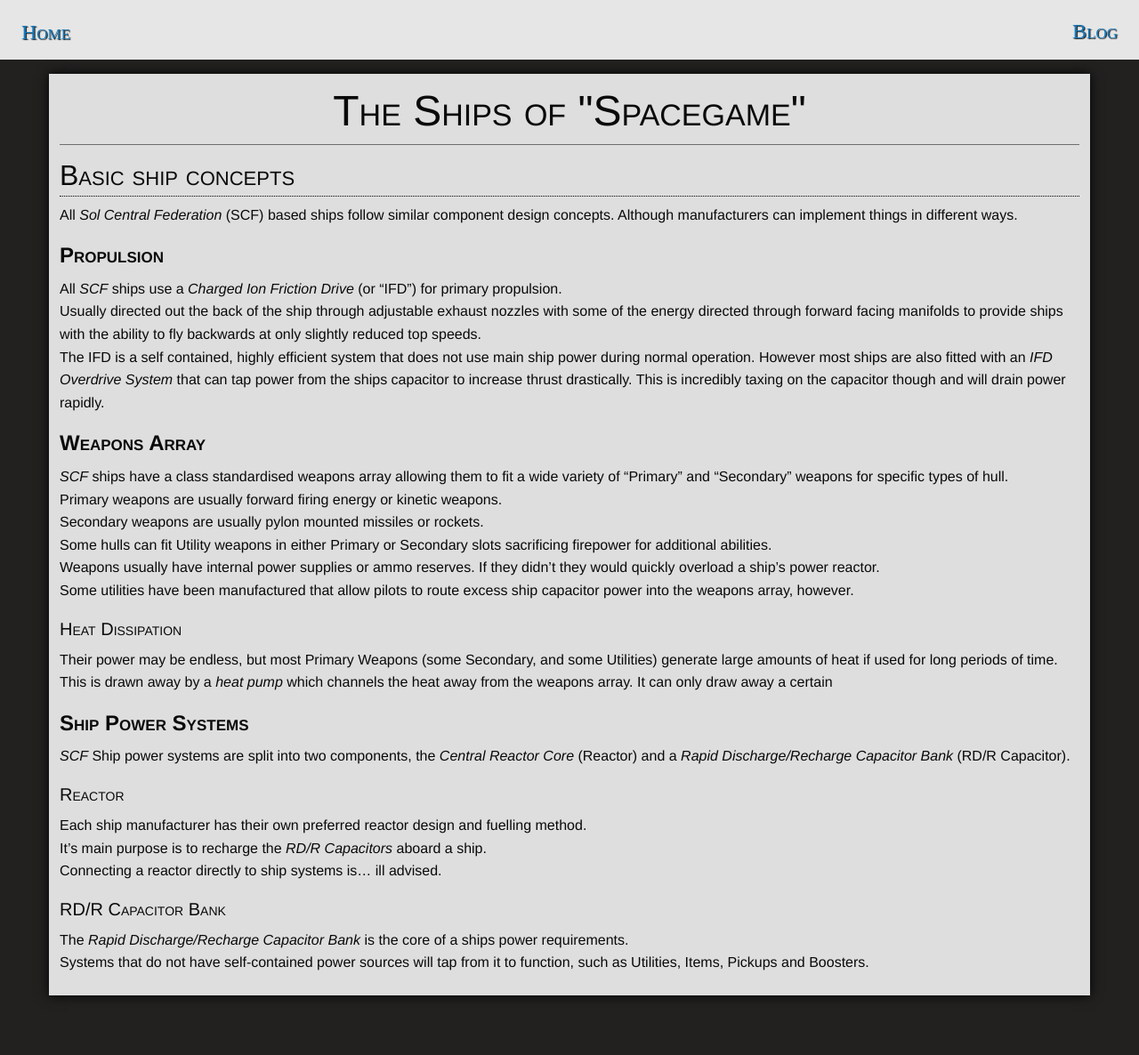
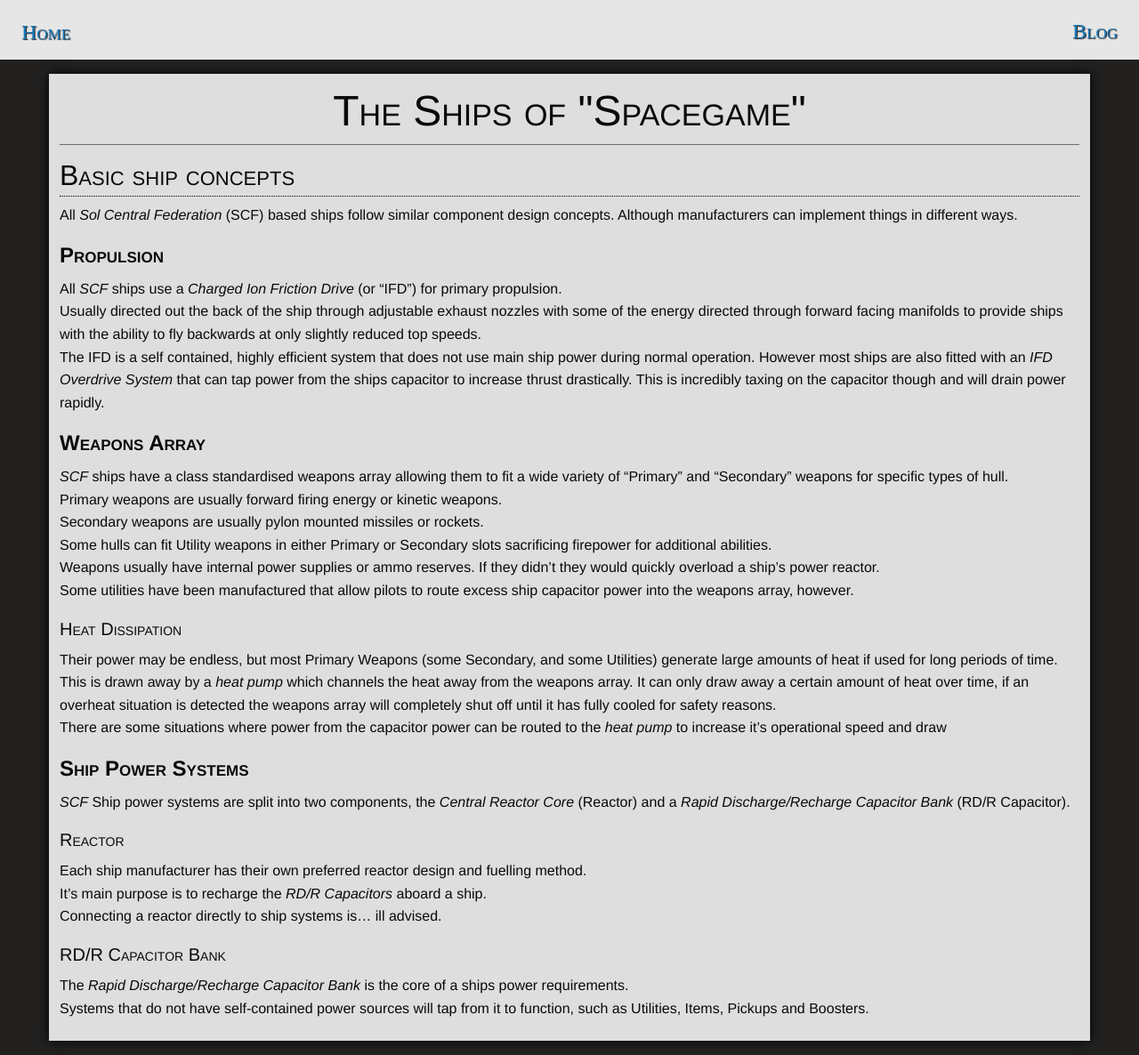
Before and after one commit to ori-sky/polar-space, a Jekyll site: the page built from designs/ships.md, in a window 1280 px wide. Shown: the whole page at 89% size. Built offline with Jekyll 4.4.1, drawn with Linux system fonts in a browser that asks for light colours; nearby versions of some CDN libraries; some web fonts are replaced; our own code applies the rules of GitHub Pages for plain Markdown files; library files that are not in the unit come from our copies; before the commit the page ends 1135 px from its top, so only the background shows below that.

Commit message:
designs/ships.md updated from https://stackedit.io/

```diff
--- a/designs/ships.md
+++ b/designs/ships.md
@@ -19,7 +19,8 @@ Weapons usually have internal power supplies or ammo reserves. If they didn't th
 Some utilities have been manufactured that allow pilots to route excess ship capacitor power into the weapons array, however.
 ### Heat Dissipation
 Their power may be endless, but most Primary Weapons (some Secondary, and some Utilities) generate large amounts of heat if used for long periods of time.
-This is drawn away by a *heat pump* which channels the heat away from the weapons array. It can only draw away a certain
+This is drawn away by a *heat pump* which channels the heat away from the weapons array. It can only draw away a certain amount of heat over time, if an overheat situation is detected the weapons array will completely shut off until it has fully cooled for safety reasons.
+There are some situations where power from the capacitor power can be routed to the *heat pump* to increase it's operational speed and draw
 
 ## Ship Power Systems
 *SCF* Ship power systems are split into two components, the *Central Reactor Core* (Reactor) and a *Rapid Discharge/Recharge Capacitor Bank* (RD/R Capacitor).
```
Also changed, not shown: other parts of designs/ships.md (+2 -2 lines).
